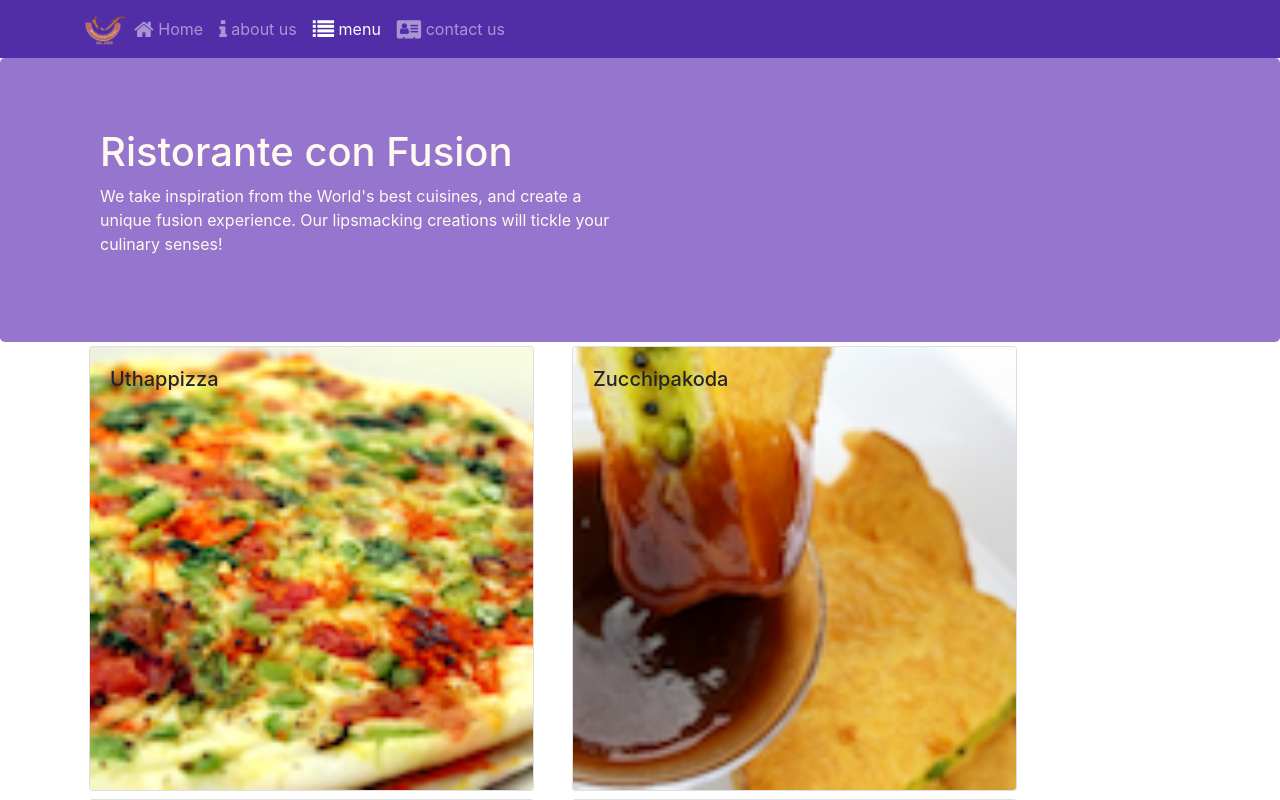
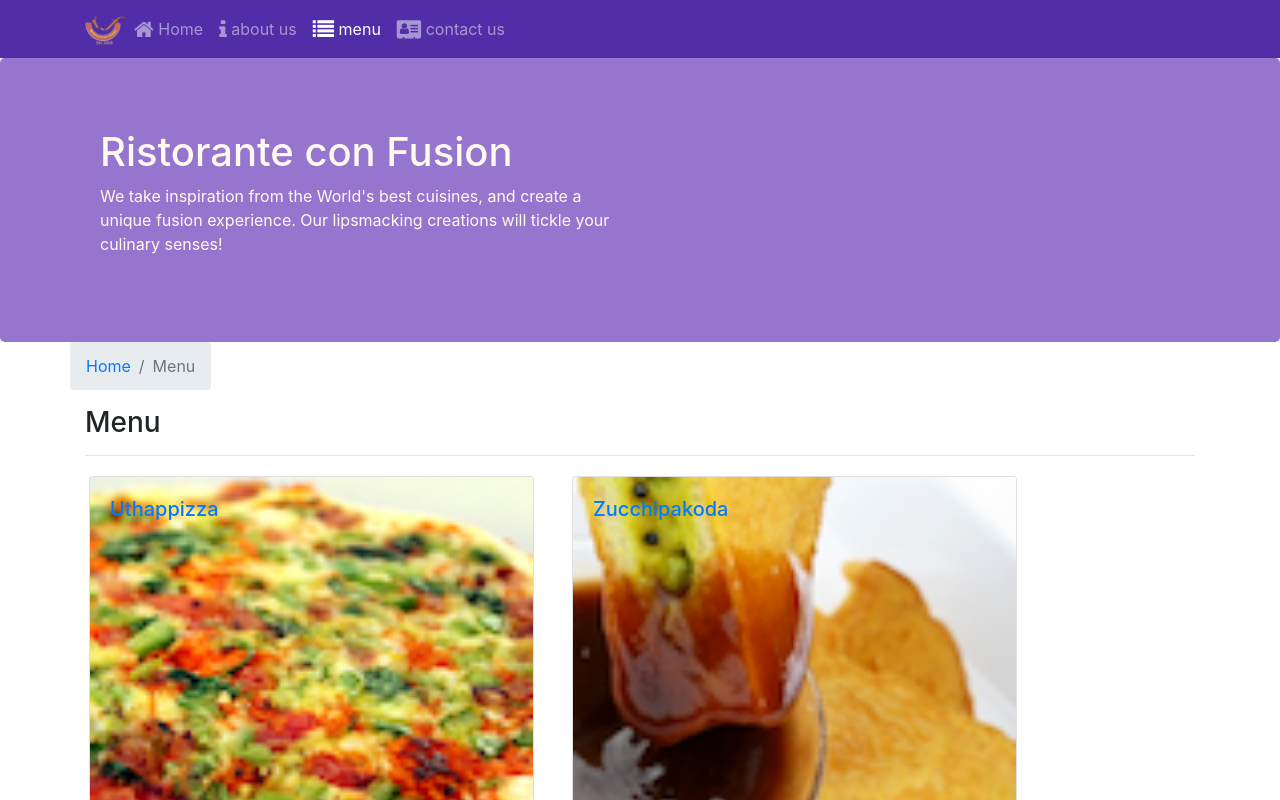
Before and after one commit to timishk/restaurant, a React (Create React App) app: page /menu in a window 1280 px wide. Shown: the top 800 px of the page. Built offline with nearby package versions, Linux system fonts and the light colour scheme.

Commit message:
spa part-2

```diff
--- a/src/components/ContactusComponent.js
+++ b/src/components/ContactusComponent.js
@@ -1,8 +1,19 @@
 import React from 'react';
-
+import {Link} from 'react-router-dom';
+import {  Breadcrumb, BreadcrumbItem } from 'reactstrap';
 function Contact(props) {
     return(
         <div className="container">
+            <div className="row">
+                    <Breadcrumb>
+                        <BreadcrumbItem><Link to="/home">Home</Link></BreadcrumbItem>
+                        <BreadcrumbItem active>Contact us</BreadcrumbItem>
+                    </Breadcrumb>
+                    <div className="col-12">
+                        <h3>Contact Us</h3>
+                        <hr />
+                    </div>
+                </div>
             <div className="row row-content">
                 <div className="col-12">
                 <h3>Location Information</h3>
--- a/src/components/DishDetail.js
+++ b/src/components/DishDetail.js
@@ -1,5 +1,7 @@
 import React,{Component} from 'react';
-import {Card ,CardBody, CardImg,CardText, CardTitle} from 'reactstrap';
+import { Card, CardImg, CardText, CardBody,
+    CardTitle, Breadcrumb, BreadcrumbItem } from 'reactstrap';
+    import {Link} from 'react-router-dom';
 
 class Detail extends Component
 {
@@ -53,7 +55,7 @@
             return(
 
                     <h1>COMMENTS</h1>,
-                this.props.dish.comments.map((dis)=>{
+                this.props.comments.map((dis)=>{
                     return(
 
 
@@ -77,6 +79,16 @@
 
         return(
             <div className="container">
+                <div className="row">
+                    <Breadcrumb>
+                        <BreadcrumbItem><Link to="/menu">Menu</Link></BreadcrumbItem>
+                        <BreadcrumbItem active>{this.props.dish.name}</BreadcrumbItem>
+                    </Breadcrumb>
+                    <div className="col-12">
+                        <h3>{this.props.dish.name}</h3>
+                        <hr />
+                    </div>
+                </div>
                  <div className="row">
                  <div className="col-12 col-md-5 m-1">
                 {this.renderDish()}
--- a/src/components/MainComponent.js
+++ b/src/components/MainComponent.js
@@ -22,6 +22,7 @@
   }
 
 
+
   render() {
     const HomePage = () => {
       return(
@@ -31,12 +32,21 @@
           />
       );
     }
+    const Dishid = ({match}) =>{
+      return(
+         <Detail dish={this.state.dishes.filter((dish) => dish.id === parseInt(match.params.dishId,10))[0]}
+         comments={this.state.comments.filter((comments)=> comments.dishId === parseInt(match.params.dishId,10))}
+         />
+      )
+
+    }
     return (
       <div className="App">
         <Header />
         <Switch>
               <Route path='/home' component={HomePage} />
               <Route exact path='/menu' component={() => <Menu dishes={this.state.dishes} />} />
+              <Route path='/menu/:dishId' component={Dishid} />
               <Route exact path='/contactus' component={Contact} />
               <Redirect to="/home" />
           </Switch>
--- a/src/components/MenuComponent.js
+++ b/src/components/MenuComponent.js
@@ -1,6 +1,8 @@
 import React,{Component} from 'react';
-import {Card ,CardBody, CardImg,CardImgOverlay,CardText, CardTitle} from 'reactstrap';
+import { Card, CardImg, CardText, CardBody,CardImgOverlay,
+    CardTitle, Breadcrumb, BreadcrumbItem } from 'reactstrap';
 import Detail from './DishDetail';
+import {Link} from 'react-router-dom';
 class Menu extends Component
 {
 
@@ -11,6 +13,7 @@
         const menu = this.props.dishes.map((dish) => {
             return (
               <div  className="col-md-5 m-1">
+                <Link to ={`/menu/${dish.id}`}>
                 <Card key={dish.id}
                  >
 
@@ -21,11 +24,23 @@
 
 
                   </Card>
+                  </Link>
               </div>
+
             );
         });
         return(
             <div className="container">
+                <div className="row">
+                    <Breadcrumb>
+                        <BreadcrumbItem><Link to="/home">Home</Link></BreadcrumbItem>
+                        <BreadcrumbItem active>Menu</BreadcrumbItem>
+                    </Breadcrumb>
+                    <div className="col-12">
+                        <h3>Menu</h3>
+                        <hr />
+                    </div>
+                </div>
             <div className="row">
                 {menu}
 
```
